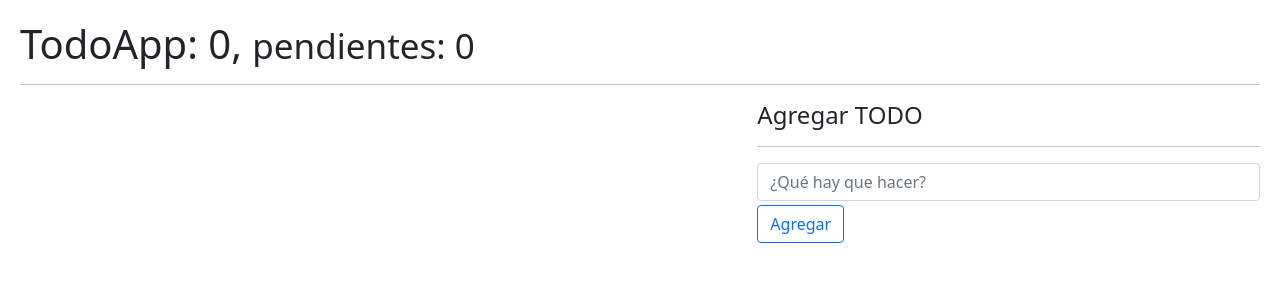
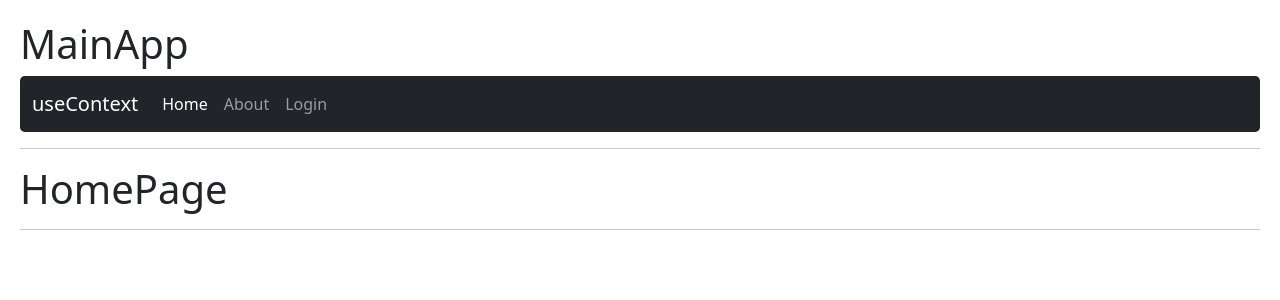
Before and after one commit to pmanciniq/05-hook-app, a React (Vite) app: page / in a window 1280 px wide. Shown: the top 300 px of the page. Built offline with nearby package versions, Linux system fonts and the light colour scheme.

Commit message:
actualizacion curso useContext

```diff
--- a/package.json
+++ b/package.json
@@ -9,8 +9,12 @@
     "preview": "vite preview"
   },
   "dependencies": {
+    "localforage": "^1.10.0",
+    "match-sorter": "^6.3.1",
     "react": "^18.2.0",
-    "react-dom": "^18.2.0"
+    "react-dom": "^18.2.0",
+    "react-router-dom": "^6.8.1",
+    "sort-by": "^1.2.0"
   },
   "devDependencies": {
     "@types/react": "^18.0.26",
--- /dev/null
+++ b/src/09-useContext/AboutPage.jsx
@@ -0,0 +1,5 @@
+export const AboutPage = () => {
+  return (
+    <div>AboutPage</div>
+  )
+}
--- /dev/null
+++ b/src/09-useContext/HomePage.jsx
@@ -0,0 +1,16 @@
+import { useContext } from "react";
+import { UserContext } from "./context/UserContext";
+
+export const HomePage = () => {
+  const { user } = useContext(UserContext);
+  return (
+    <>
+      <h1>
+        HomePage <small>{user?.name}</small>
+      </h1>
+      <hr />
+
+      <pre>{JSON.stringify(user, null, 3)}</pre>
+    </>
+  );
+};
--- /dev/null
+++ b/src/09-useContext/LoginPage.jsx
@@ -0,0 +1,22 @@
+import { useContext } from "react";
+import { UserContext } from "./context/UserContext";
+
+export const LoginPage = () => {
+  const { user,setUser } = useContext(UserContext);
+
+  return (
+    <>
+      <h1>LoginPage</h1>
+      <hr />
+
+      <pre>
+        { JSON.stringify( user,null,3 ) }
+      </pre>
+
+      <button className="btn btn-primary" onClick={ () => setUser({id: 123,name:'Paolo',email:'email@ejemplo.com'}) }>
+        Establecer usuario
+      </button>
+
+    </>
+  );
+};
--- /dev/null
+++ b/src/09-useContext/MainApp.jsx
@@ -0,0 +1,23 @@
+import { Link, Navigate, Route, Routes } from "react-router-dom";
+import { HomePage } from "./HomePage";
+import { AboutPage } from "./AboutPage";
+import { LoginPage } from "./LoginPage";
+import { NavBar } from "./NavBar";
+import { UserProvider } from "./context/UserProvider";
+
+export const MainApp = () => {
+  return (
+    <UserProvider>
+      <h1>MainApp</h1>
+      <NavBar></NavBar>
+      <hr />
+
+      <Routes>
+        <Route path="/" element={<HomePage />} />
+        <Route path="login" element={<LoginPage />} />
+        <Route path="about" element={<AboutPage />} />
+        <Route path="/*" element={<Navigate to="/about" />} />
+      </Routes>
+    </UserProvider>
+  );
+};
--- /dev/null
+++ b/src/09-useContext/NavBar.jsx
@@ -0,0 +1,47 @@
+import { Link, NavLink } from "react-router-dom";
+
+export const NavBar = () => {
+  return (
+    <nav className="navbar navbar-dark bg-dark navbar-expand-lg rounded-3">
+      <div className="container-fluid">
+        <Link className="navbar-brand" to="/">
+          useContext
+        </Link>
+        <div className="collapse navbar-collapse" id="navbarNav">
+          <ul className="navbar-nav">
+            <li className="nav-item">
+              <NavLink
+                className={({ isActive }) =>
+                  `nav-link ${isActive ? "active" : ""}`
+                }
+                to="/"
+              >
+                Home
+              </NavLink>
+            </li>
+            <li className="nav-item">
+              <NavLink
+                className={({ isActive }) =>
+                  `nav-link ${isActive ? "active" : ""}`
+                }
+                to="about"
+              >
+                About
+              </NavLink>
+            </li>
+            <li className="nav-item">
+              <NavLink
+                className={({ isActive }) =>
+                  `nav-link ${isActive ? "active" : ""}`
+                }
+                to="login"
+              >
+                Login
+              </NavLink>
+            </li>
+          </ul>
+        </div>
+      </div>
+    </nav>
+  );
+};
--- /dev/null
+++ b/src/09-useContext/context/UserContext.jsx
@@ -0,0 +1,3 @@
+import { createContext } from "react";
+
+export const UserContext = createContext();
--- /dev/null
+++ b/src/09-useContext/context/UserProvider.jsx
@@ -0,0 +1,13 @@
+import { UserContext } from "./UserContext";
+import { useState } from "react";
+
+// const user = {
+//     id: 123,
+//     name: 'Paolo',
+//     email: 'email@ejemplo.com'
+// }
+
+export const UserProvider = ({ children }) => {
+  const [user, setUser] = useState();
+  return <UserContext.Provider value={{ user,setUser }}>{children}</UserContext.Provider>;
+};
--- a/src/main.jsx
+++ b/src/main.jsx
@@ -1,14 +1,14 @@
-import React from 'react';
-import ReactDOM from 'react-dom/client';
+import React from "react";
+import ReactDOM from "react-dom/client";
 // import { CallbackHook } from './06-memo/CallbackHook';
-import { Padre } from './07-tarea-memo/Padre';
+// import { Padre } from "./07-tarea-memo/Padre";
 // import { FormWithCustomHook } from './02-useEffect/FormWithCustomHook';
 // import { MultipleCustomHooks } from './03-examples/MultipleCustomHooks';
 // import { FocusScreen } from './04-useRef/FocusScreen';
 // import { Layout } from './05-useLayoutEffect/Layout';
 // import { MemoHook } from './06-memo/MemoHook';
 // import { Memorize } from './06-memo/Memorize';
-
+import { BrowserRouter } from "react-router-dom";
 
 // import { HooksApp } from './HooksApp';
 // import { CounterApp } from './01-useState/CounterApp';
@@ -16,13 +16,16 @@
 //  import { SimpleForm } from './02-useEffect/SimpleForm';
 
 // import './08-useReducer/intro-reducer';
-import { TodoApp } from './08-useReducer/TodoApp';
+// import { TodoApp } from './08-useReducer/TodoApp';
+import { MainApp } from "./09-useContext/MainApp";
 
+import "./index.css";
 
-import './index.css'
-
-ReactDOM.createRoot(document.getElementById('root')).render(
+ReactDOM.createRoot(document.getElementById("root")).render(
   <React.StrictMode>
+    <BrowserRouter>
+      <MainApp />
+    </BrowserRouter>
     {/* <MultipleCustomHooks /> */}
     {/* <FocusScreen /> */}
     {/* <Layout /> */}
@@ -30,6 +33,6 @@
     {/* <MemoHook /> */}
     {/* <CallbackHook /> */}
     {/* <Padre /> */}
-   <TodoApp />
+    {/* <TodoApp /> */}
   </React.StrictMode>
-)
+);
```
Also changed, not shown: 1 other file (tests, documents, lock files or other folders). Lines whose indentation alone changed are shown as unchanged.
